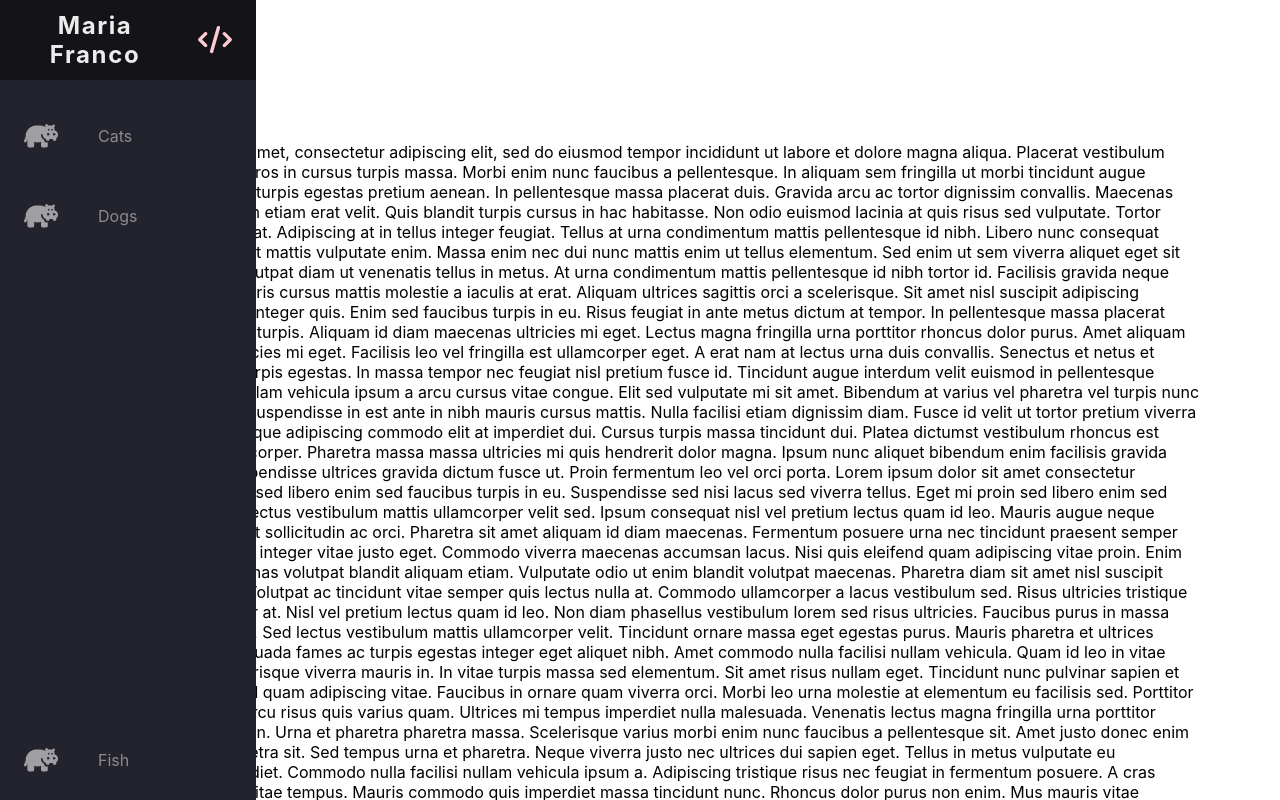
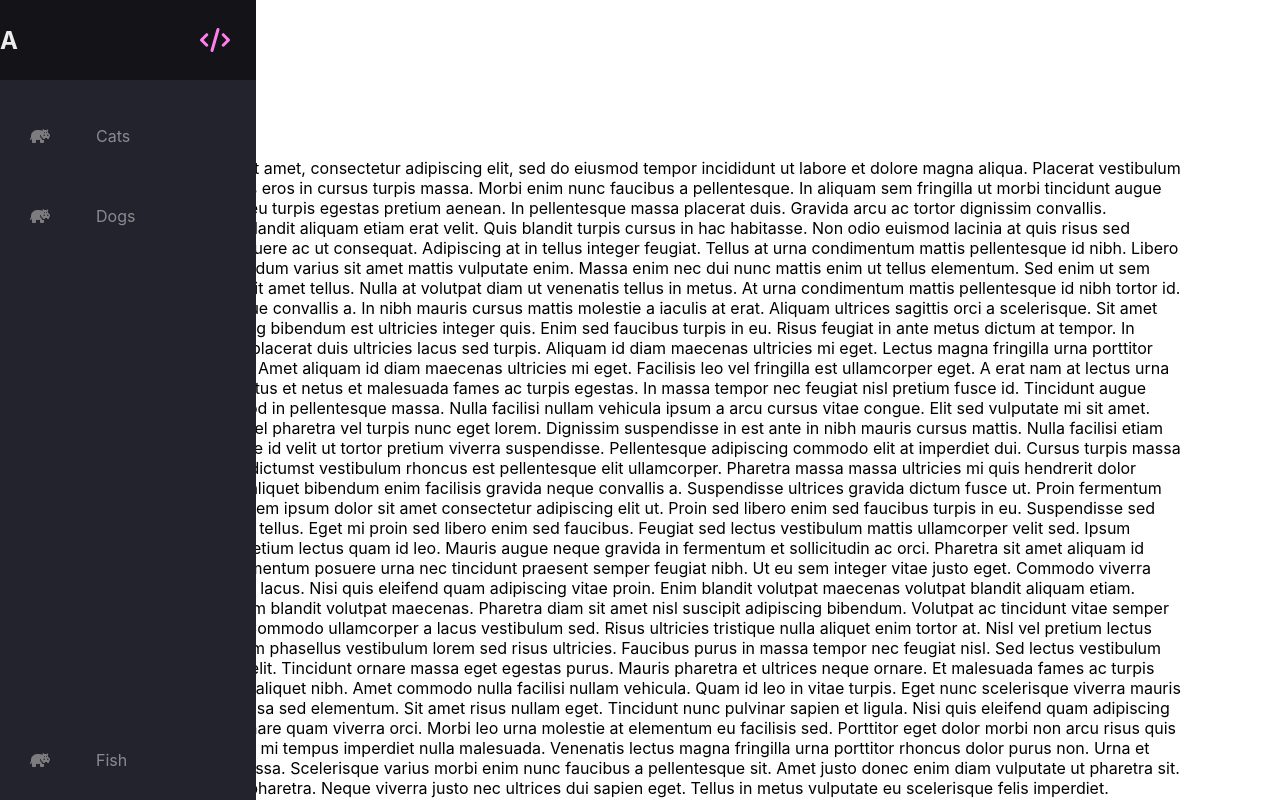
Before and after one commit to mpfranco10/mpPortfolio, a React (Create React App) app: page / in a window 1280 px wide. Shown: the top 800 px of the page. Built offline with nearby package versions, Linux system fonts and the light colour scheme.

Commit message:
corrected styles;

```diff
--- a/src/components/navBar/Bar.css
+++ b/src/components/navBar/Bar.css
@@ -1,9 +1,31 @@
+ body {
+    color: black;
+    background-color: white;
+    margin: 0;
+    padding: 0;
+  }
+
+  body::-webkit-scrollbar {
+    width: 0.25rem;
+  }
+
+  body::-webkit-scrollbar-track {
+    background: #1e1e24;
+  }
+
+  body::-webkit-scrollbar-thumb {
+    background: #6649b8;
+  }
+
+  .App {
+    margin-left: 5rem;
+    padding: 1rem;
+  }
+
   .navbar {
-    width: 5rem;
-    height: 100vh;
     position: fixed;
     background-color: var(--bg-primary);
-    transition: width 200ms ease;
+    transition: width 600ms ease;
   }
 
   .navbar-nav {
@@ -36,7 +58,7 @@
 
   .nav-link:hover {
     filter: grayscale(0%) opacity(1);
-    background-color: var(--bg-secondary);
+    background: var(--bg-secondary);
     color: var(--text-secondary);
   }
 
@@ -46,8 +68,84 @@
   }
 
   .nav-link svg {
-    font-size: 1.7rem;
+    width: 2rem;
+    min-width: 2rem;
     margin: 0 1.5rem;
+  }
+
+  .fa-primary {
+    color: #ff7eee;
+  }
+
+  .fa-secondary {
+    color: #df49a6;
+  }
+
+  .fa-primary,
+  .fa-secondary {
+    transition: var(--transition-speed);
+  }
+
+  .logo {
+    font-weight: bold;
+    text-transform: uppercase;
+    margin-bottom: 1rem;
+    text-align: center;
+    color: var(--text-secondary);
+    background: var(--bg-secondary);
+    font-size: 1.5rem;
+    letter-spacing: 0.3ch;
+    width: 100%;
+  }
+
+  .logo svg {
+    transform: rotate(0deg);
+    transition: var(--transition-speed);
+  }
+
+  .logo-text
+  {
+    display: inline;
+    position: absolute;
+    left: -999px;
+    transition: var(--transition-speed);
+  }
+
+  .navbar:hover .logo svg {
+    transform: rotate(-180deg);
+  }
+
+  /* Small screens */
+  @media only screen and (max-width: 600px) {
+    .navbar {
+      bottom: 0;
+      width: 100vw;
+      height: 5rem;
+    }
+
+    .logo {
+      display: none;
+    }
+
+    .navbar-nav {
+      flex-direction: row;
+    }
+
+    .nav-link {
+      justify-content: center;
+    }
+
+    .App {
+      margin: 0;
+    }
+  }
+
+  /* Large screens */
+  @media only screen and (min-width: 600px) {
+    .navbar {
+      top: 0;
+      width: 5rem;
+      height: 100vh;
     }
 
     .navbar:hover {
@@ -55,30 +153,16 @@
     }
 
     .navbar:hover .link-text {
-    display: block;
+      display: inline;
     }
 
-.fa-primary {
-    color: var(--pink-color);
-    transition: var(--transition-speed);
+    .navbar:hover .logo svg
+    {
+      margin-left: 11rem;
     }
 
-.logo {
-    font-weight: bold;
-    margin-bottom: 1rem;
-    text-align: center;
-    color: var(--pink-color);
-    background-color: var(--bg-secondary);
-    font-size: 1.5rem;
-    letter-spacing: 0.1ch;
-    width: 100%;
+    .navbar:hover .logo-text
+    {
+      left: 0px;
     }
-
-.logo svg {
-    transform: rotate(0deg);
-    transition: transform var(--transition-speed);
   }
-
-.navbar:hover .logo svg {
-    transform: rotate(-180deg);
-}
--- a/src/components/navBar/NavBar.js
+++ b/src/components/navBar/NavBar.js
@@ -8,7 +8,7 @@ function NavBar() {
             <ul className='navbar-nav'>
             <li className='logo'>
                     <a href='#' className='nav-link'>
-                        <span className='link-text'>Maria Franco</span>
+                        <span >a</span>
                         <FontAwesomeIcon icon={faCode} className="fa-primary"/>
                     </a>
                 </li>
```
Lines whose indentation alone changed are shown as unchanged.
